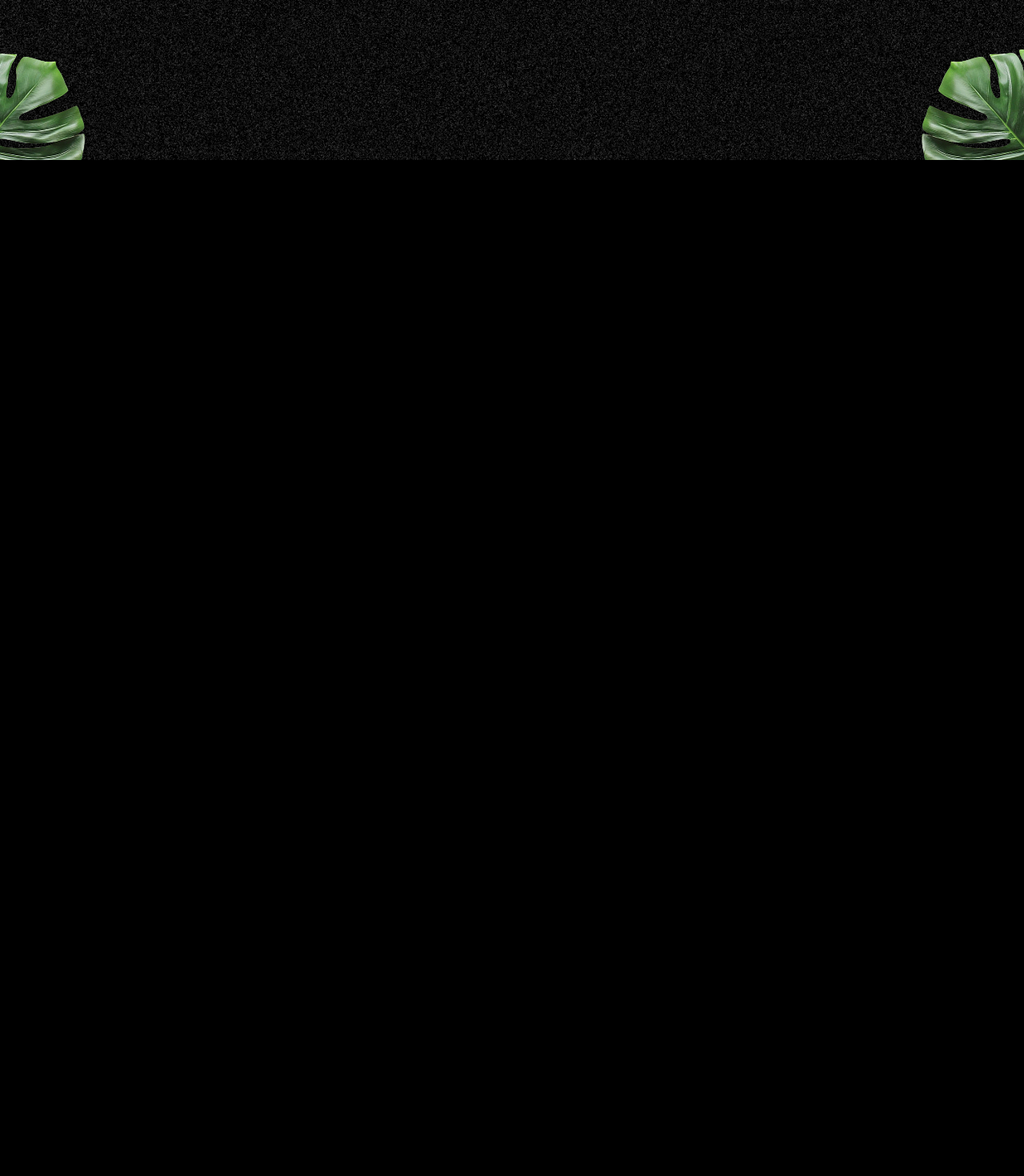
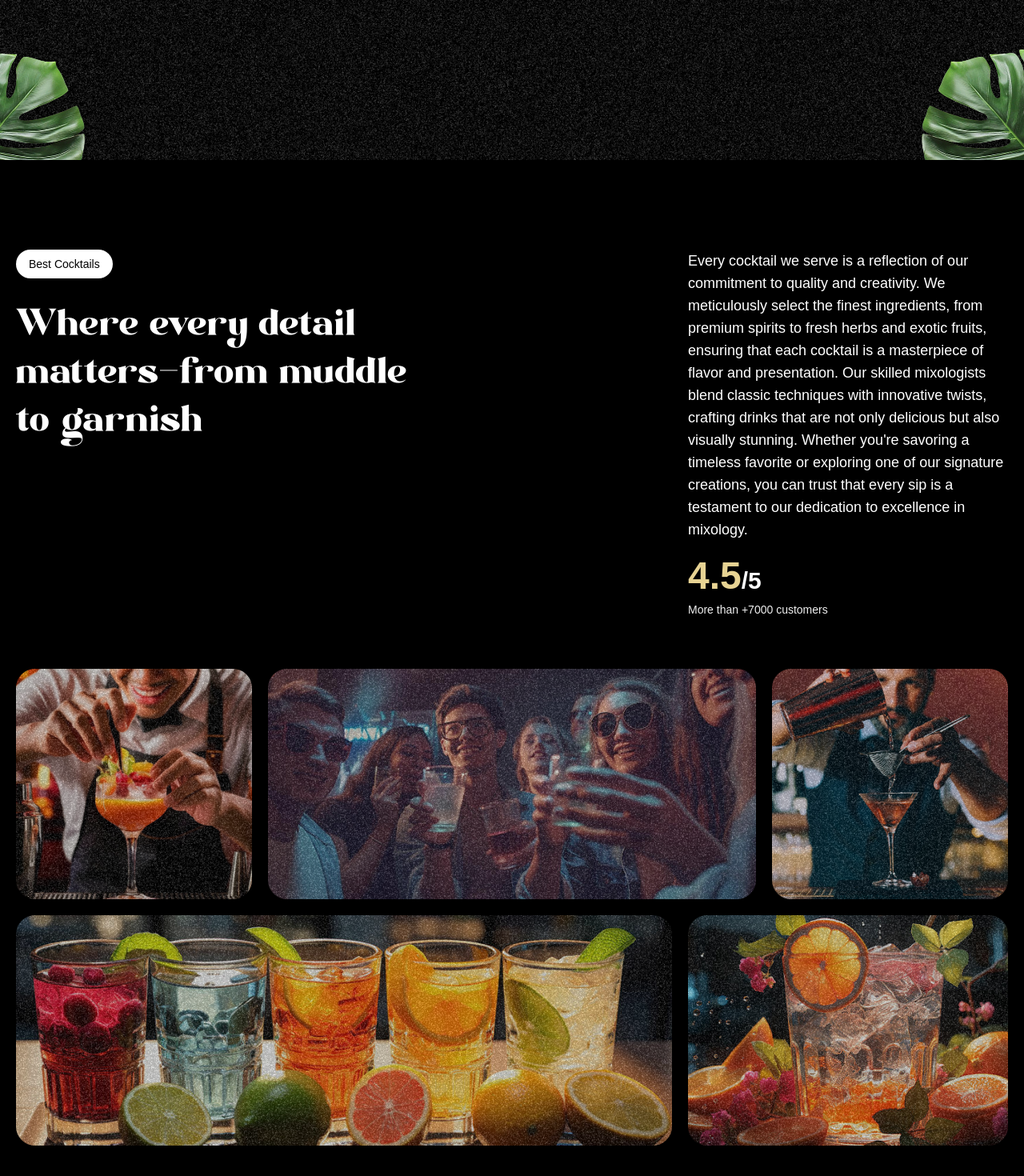
Before and after one commit to JesseBulafu/arstra-cocktails, a React (Vite) app: page / in a window 1280 px wide. Shown: the part 1400-2870 px from the top of the page at 80% size. Before the commit the page ends 1600 px from the top, so only its background shows below. Built offline with nearby package versions, Linux system fonts and the light colour scheme; a web font is replaced by a local one.

Commit message:
Implement the about section

```diff
--- a/src/App.jsx
+++ b/src/App.jsx
@@ -3,6 +3,7 @@
 import Navbar from "./components/Navbar";
 import Hero from "./components/Hero";
 import Cocktails from "./components/Cocktails";
+import About from "./components/About";
 
 gsap.registerPlugin(ScrollTrigger, SplitText);
 
@@ -12,6 +13,7 @@
             <Navbar />
             <Hero />
             <Cocktails />
+            <About />
         </main>
     )
 }
--- /dev/null
+++ b/src/components/About.jsx
@@ -0,0 +1,86 @@
+import { useGSAP } from "@gsap/react";
+import gsap from "gsap";
+import { SplitText } from "gsap/all";
+import React from "react";
+
+const About = () => {
+    useGSAP(() =>{
+        const titleSplit = SplitText.create('#about h2', {
+            type: 'words'
+        })
+
+        const scrollTimeline = gsap.timeline({
+            scrollTrigger:{
+                trigger: '#about',
+                start: 'top center'
+            }
+        })
+
+        scrollTimeline.from(titleSplit.words, {
+            opacity: 0,
+            duration: 1,
+            yPercent: 100, ease: 'expo.out', stagger: 0.02
+        })
+        .from( '.top-grid div, .bottom-grid div', {
+            opacity: 0, duration: 1, ease: 'expo.out', stagger: 0.04,
+        }, '-=0.5' )
+    })
+    return(
+        <div id="about">
+            <div className="mb-16 md:px-0 px-5">
+                <div className="content">
+                    <div className="md:col-span-8">
+                        <p className="badge">Best Cocktails</p>
+                        <h2>Where every detail matters<span className="text-white">-</span>
+                        from muddle to garnish
+                        </h2>
+                    </div>
+
+                    <div className="sub-content">
+                        <p>
+                            Every cocktail we serve is a reflection of our commitment to quality and creativity. We meticulously select the finest ingredients, from premium spirits to fresh herbs and exotic fruits, ensuring that each cocktail is a masterpiece of flavor and presentation. Our skilled mixologists blend classic techniques with innovative twists, crafting drinks that are not only delicious but also visually stunning. Whether you're savoring a timeless favorite or exploring one of our signature creations, you can trust that every sip is a testament to our dedication to excellence in mixology.
+                        </p>
+
+                        <div>
+                            <p className="md:text-3xl text-xl font-bold">
+                                <span>4.5</span>/5
+                            </p>
+                            <p className="text-sm text-white-100">
+                                More than +7000 customers
+                            </p>
+                        </div>
+                    </div>
+                </div>
+            </div>
+            <div className="top-grid">
+                <div className="md:col-span-3">
+                    <div className="noisy"/>
+                    <img src="/images/abt1.png" alt="grid-img-1"/>
+                </div>
+
+                 <div className="md:col-span-6">
+                    <div className="noisy"/>
+                    <img src="/images/abt2.png" alt="grid-img-1"/>
+                </div>
+
+                 <div className="md:col-span-3">
+                    <div className="noisy"/>
+                    <img src="/images/abt5.png" alt="grid-img-1"/>
+                </div>
+ </div>
+       <div className="bottom-grid">
+         <div className="md:col-span-8">
+                    <div className="noisy"/>
+                    <img src="/images/abt3.png" alt="grid-img-1"/>
+                </div>
+
+         <div className="md:col-span-4">
+                    <div className="noisy"/>
+                    <img src="/images/abt4.png" alt="grid-img-1"/>
+                </div>
+       </div>
+        </div>
+    )
+}
+
+export default About
```
